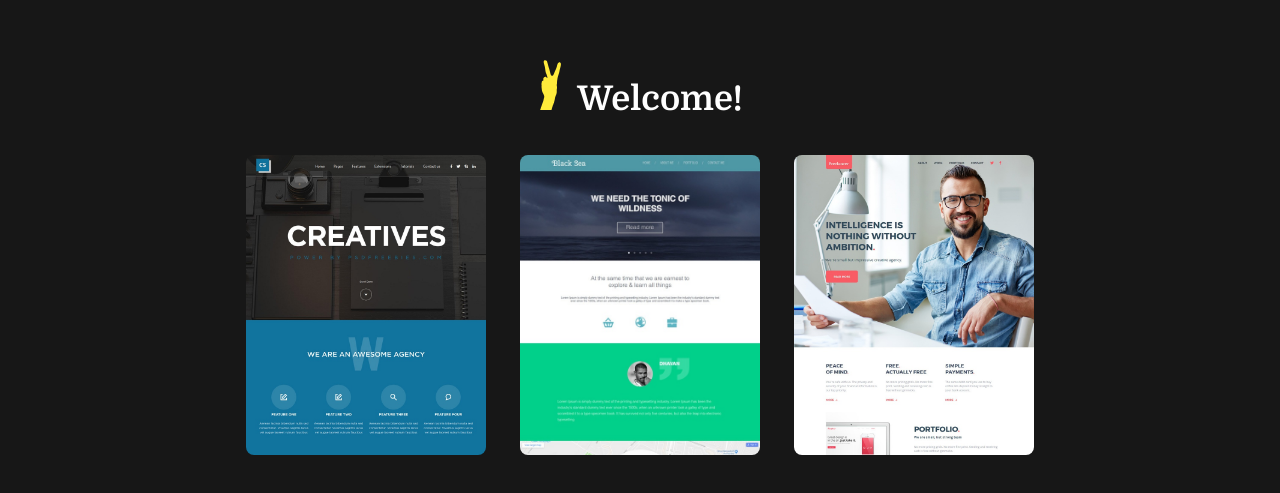
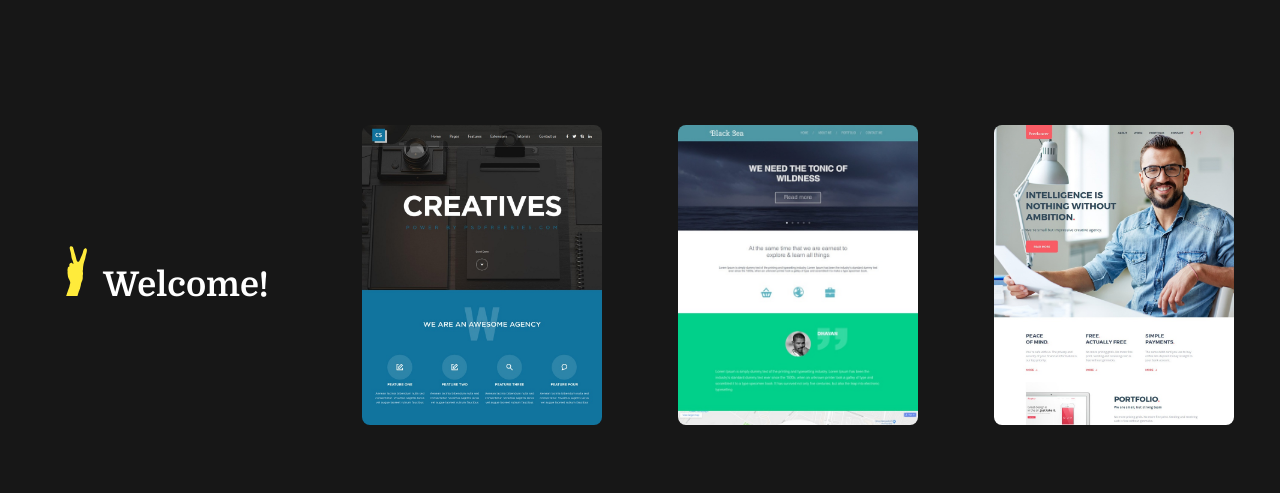
Before and after one commit to vladislavmain/vladislavmain.github.io, a plain HTML site: page index.html in a window 1280 px wide. Shown: the part 133-626 px from the top of the page. Drawn offline with Linux system fonts and the light colour scheme.

Commit message:
Update styles.css

```diff
--- a/css/styles.css
+++ b/css/styles.css
@@ -29,23 +29,25 @@
 }
 
 body {
+		background-color: #171717;
+}
+
+.container {
 	display: flex;
+	flex-wrap: wrap;
 	justify-content: space-around;
 	align-items: center;
-	height: 100vh;
-	margin: 0;
-	background: #171717;
+	min-height: 100vh;
+	max-width: 1280px;
+	margin: 0 auto;
 	animation: preload 2s ease-in;
-	}
-
-div {
-	text-align: center;
 	}
 
 h1 {
 	color: white;
 	font: 34px DomineBold;
-	margin-top: 0;
+	min-width: 270px;
+	text-align: center;
 	}
 
 h1:before {
```
